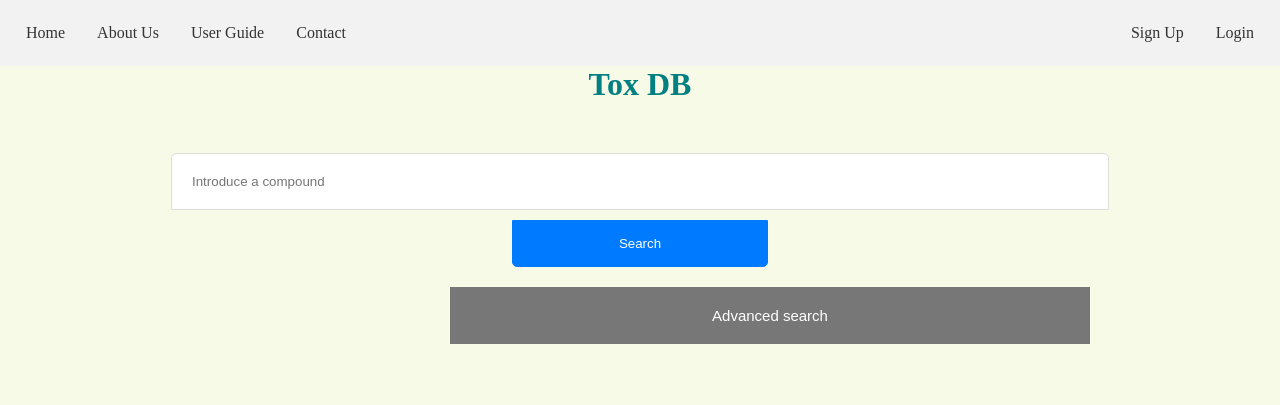
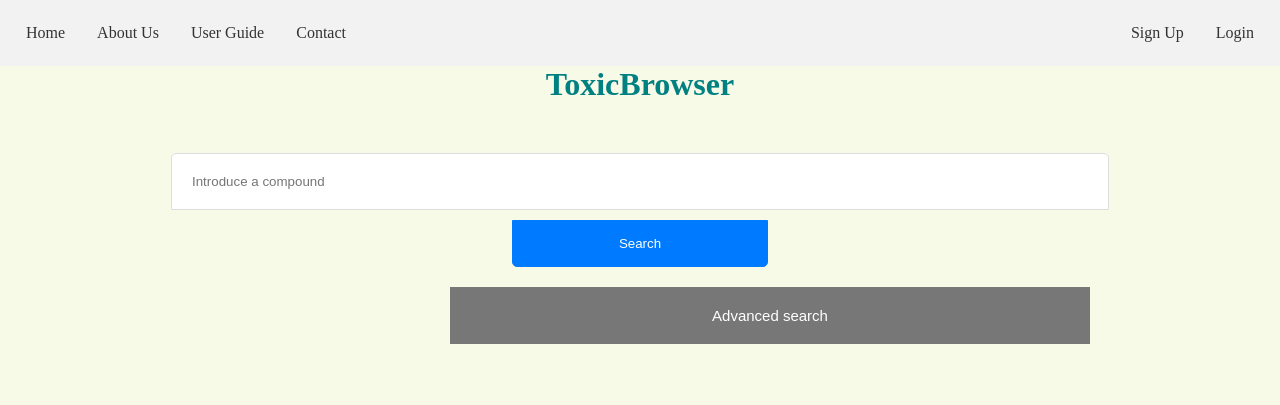
Before and after one commit to aelhammad/DBW_WEBAPP, a PHP site: page /home.php in a window 1280 px wide. Shown: the top 405 px of the page. Run offline with PHP 8.4, Linux system fonts and the light colour scheme.

Commit message:
toxicbroswes

```diff
--- a/home.php
+++ b/home.php
@@ -24,7 +24,7 @@
 
     <header>
         <div class="center">
-            <h1>Tox DB</h1>
+            <h1>ToxicBrowser</h1>
         </div>
     </header>
 
```
